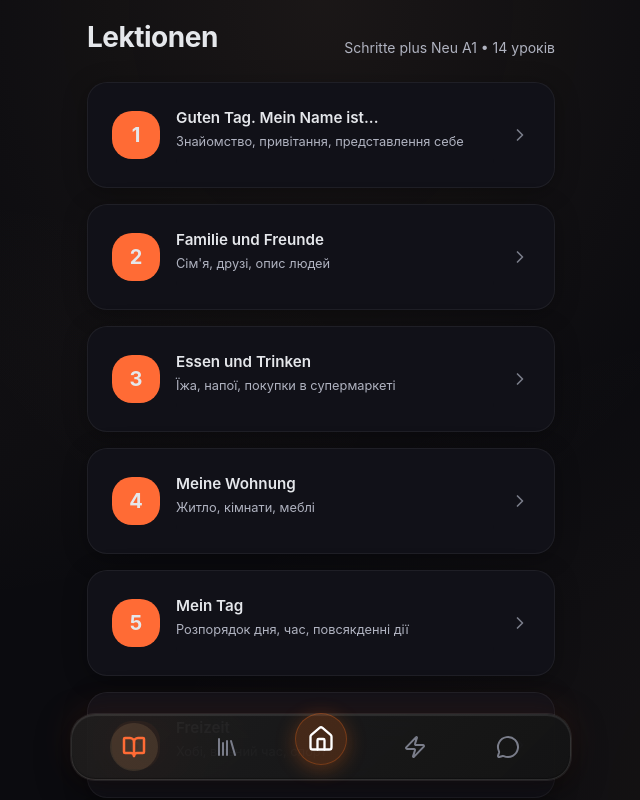
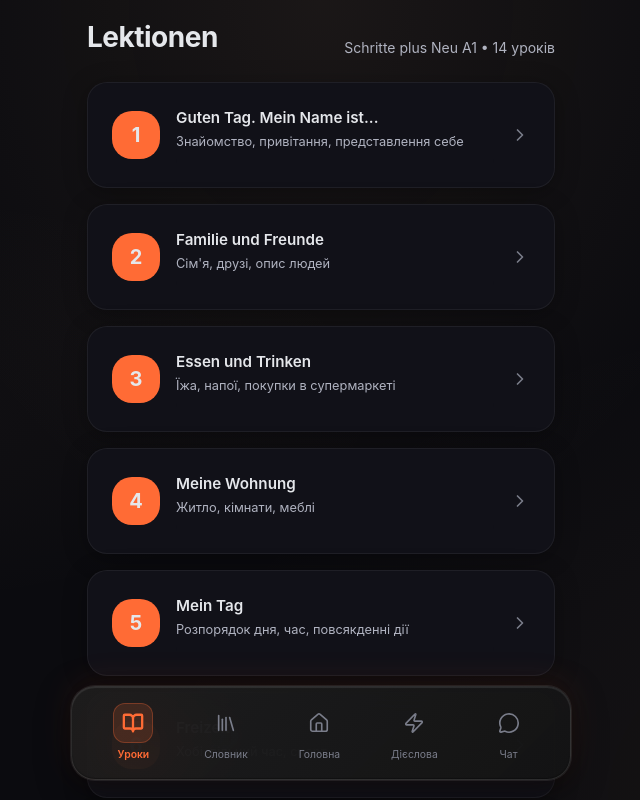
Before and after one commit to Artom-sites/deutsch-trainer-a1, a React (Vite) app: page / in a window 1280 px wide. Shown: the top 800 px of the page, without its empty margins (319-959 px from the left). Built offline with nearby package versions, Linux system fonts and the light colour scheme.

Commit message:
Fix: Redesign BottomNav with uniform style, add labels, remove prominent center button

```diff
--- a/src/components/BottomNav.jsx
+++ b/src/components/BottomNav.jsx
@@ -1,5 +1,5 @@
 // src/components/BottomNav.jsx
-// Нижня навігація - 5 вкладок з Home по центру
+// Нижня навігація - 5 вкладок з однаковим стилем
 import React from 'react';
 import useStore from '../store/useStore';
 import { Home, BookOpen, Library, Zap, MessageCircle } from 'lucide-react';
@@ -15,11 +15,11 @@ const BottomNav = () => {
     }
 
     const tabs = [
-        { id: 'lessons', icon: BookOpen },
-        { id: 'dictionary', icon: Library },
-        { id: 'home', icon: Home, isCenter: true },
-        { id: 'verbs', icon: Zap },
-        { id: 'chat', icon: MessageCircle },
+        { id: 'lessons', icon: BookOpen, label: 'Уроки' },
+        { id: 'dictionary', icon: Library, label: 'Словник' },
+        { id: 'home', icon: Home, label: 'Головна' },
+        { id: 'verbs', icon: Zap, label: 'Дієслова' },
+        { id: 'chat', icon: MessageCircle, label: 'Чат' },
     ];
 
     return (
@@ -32,25 +32,49 @@ const BottomNav = () => {
                     return (
                         <button
                             key={tab.id}
-                            className={`nav-item ${isActive ? 'active' : ''}`}
                             onClick={() => setTab(tab.id)}
-                            style={tab.isCenter ? {
-                                background: isActive ? '#FF6B35' : 'rgba(242, 106, 27, 0.2)',
-                                borderRadius: '50%',
-                                width: 52,
-                                height: 52,
-                                marginTop: -16,
-                                boxShadow: '0 4px 20px rgba(242, 106, 27, 0.3)',
-                                border: '1px solid rgba(242, 106, 27, 0.3)'
-                            } : {}}
+                            style={{
+                                display: 'flex',
+                                flexDirection: 'column',
+                                alignItems: 'center',
+                                justifyContent: 'center',
+                                gap: 4,
+                                padding: '8px 12px',
+                                background: 'transparent',
+                                border: 'none',
+                                cursor: 'pointer',
+                                minWidth: 56,
+                                borderRadius: 12,
+                                transition: 'all 0.2s ease'
+                            }}
                         >
-                            <div className="nav-icon-wrapper">
+                            {/* Icon container */}
+                            <div style={{
+                                width: 40,
+                                height: 40,
+                                borderRadius: 12,
+                                background: isActive ? 'rgba(255, 107, 53, 0.15)' : 'transparent',
+                                border: isActive ? '1px solid rgba(255, 107, 53, 0.3)' : '1px solid transparent',
+                                display: 'flex',
+                                alignItems: 'center',
+                                justifyContent: 'center',
+                                transition: 'all 0.2s ease'
+                            }}>
                                 <Icon
-                                    size={tab.isCenter ? 28 : 24}
-                                    strokeWidth={isActive ? 2.5 : 2}
-                                    color={tab.isCenter ? 'white' : undefined}
+                                    size={22}
+                                    strokeWidth={isActive ? 2.5 : 1.8}
+                                    color={isActive ? '#FF6B35' : '#7A7D8A'}
                                 />
                             </div>
+                            {/* Label */}
+                            <span style={{
+                                fontSize: '0.65rem',
+                                fontWeight: isActive ? 600 : 400,
+                                color: isActive ? '#FF6B35' : '#7A7D8A',
+                                transition: 'all 0.2s ease'
+                            }}>
+                                {tab.label}
+                            </span>
                         </button>
                     );
                 })}
```
